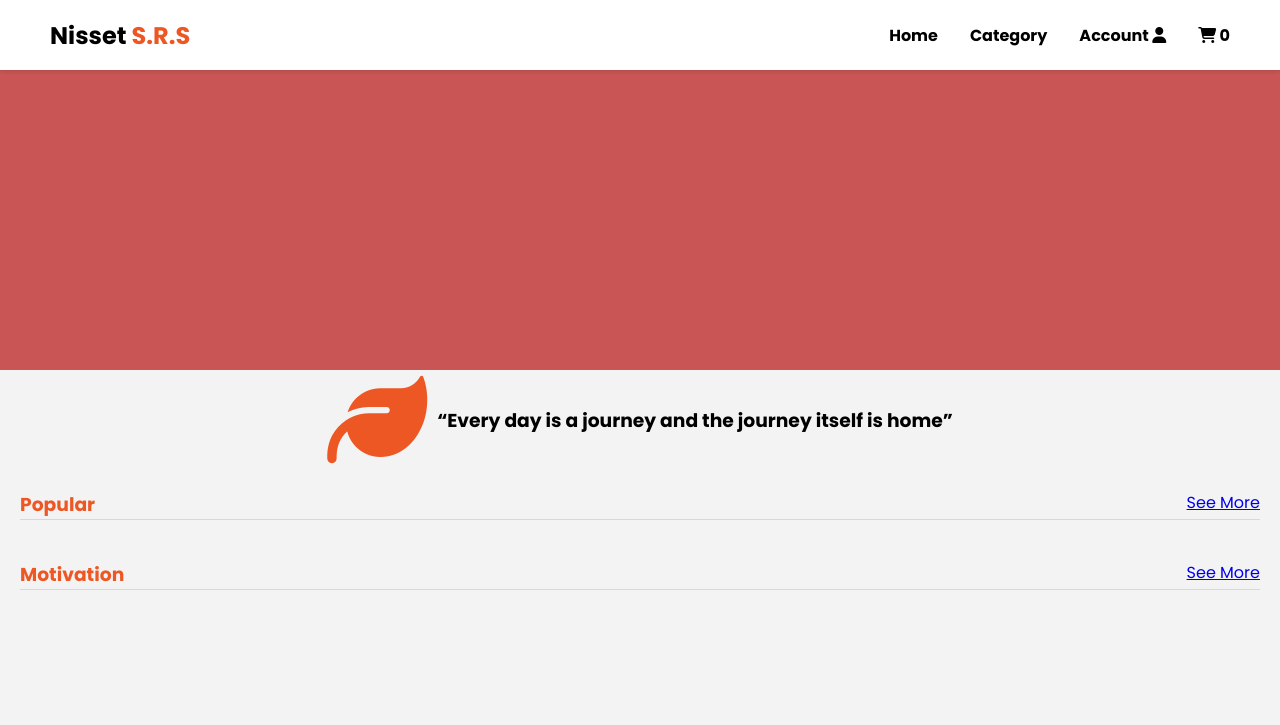
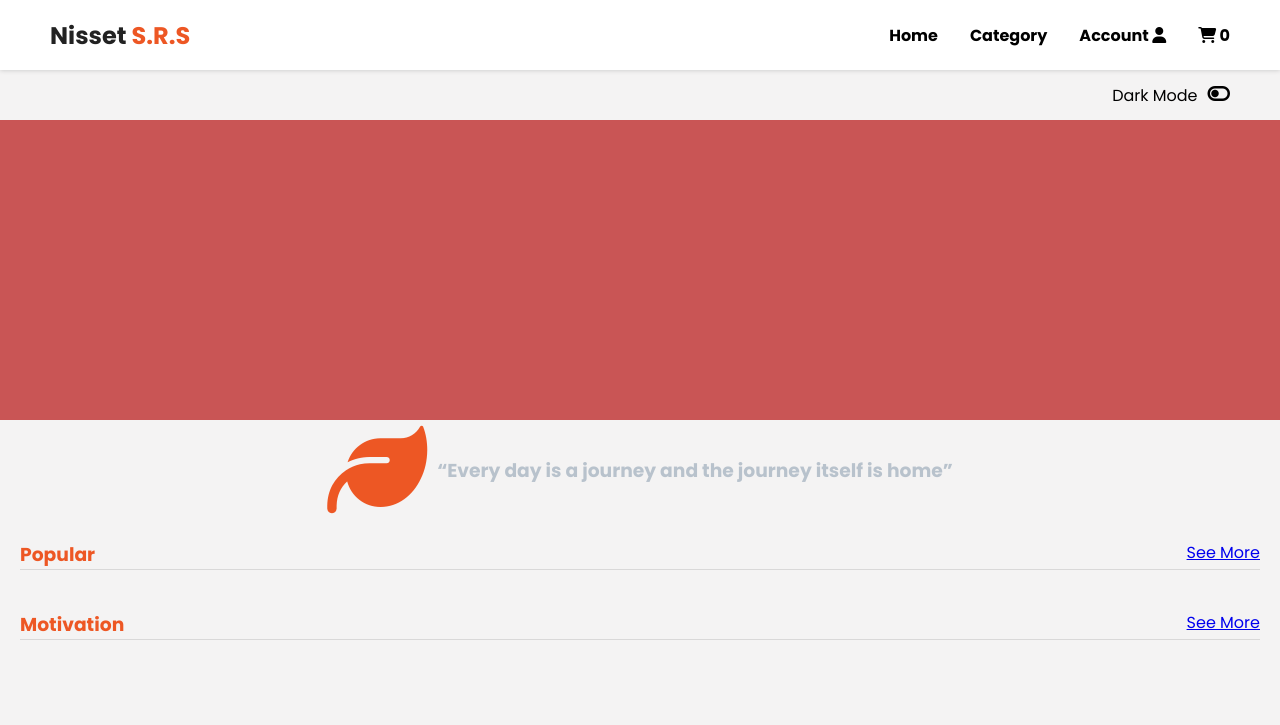
Before and after one commit to E8-Web-Application/book-store-project, a PHP site: page /book-store-project/pages/index.php in a window 1280 px wide. Shown: the top 725 px of the page. Before the commit the page ends 590 px from the top, so only its background shows below. Run offline with PHP 8.4, Linux system fonts and the light colour scheme; data comes from the database, SQL or seed files in the repository; data that the repository does not hold is empty; some libraries are stand-ins or nearby versions; some web fonts are replaced.

Commit message:
add dark-mode and book detail

```diff
--- a/Javascript/app.js
+++ b/Javascript/app.js
@@ -1,3 +1,30 @@
+
+// Dark Mode Start
+const darkMode=document.getElementById("dark-mode");
+const body = document.querySelector('body');
+
+// Check for the saved value of dark mode in localStorage
+const isDarkModeEnabled = localStorage.getItem('darkMode') === 'true';
+
+// Apply the dark mode styles if the saved value is true
+if (isDarkModeEnabled) {
+  body.classList.add('body-dark-mode');
+  document.querySelector('#dark-mode i').classList.add('fa-toggle-on');
+}
+
+// Add an event listener to the dark mode toggle button
+darkMode.addEventListener("click", () => {
+  // Toggle the dark mode class on the body element
+  body.classList.toggle('body-dark-mode');
+
+  // Toggle the toggle button icon
+  document.querySelector('#dark-mode i').classList.toggle('fa-toggle-on');
+
+  // Save the current state of the dark mode in localStorage
+  localStorage.setItem('darkMode', body.classList.contains('body-dark-mode'));
+});
+// Dark Mode End
+
 // Toggle button animation start
 const menu = document.querySelector(".menu");
 const line1 = document.querySelector(".line1");
@@ -5,7 +32,6 @@ const line2 = document.querySelector(".line2");
 const line3 = document.querySelector(".line3");
 const navbarMobile = document.querySelector(".navbar-mobile");
 menu.addEventListener("click", () => {
-  console.log("nice");
   setTimeout(() => {
     line1.classList.toggle("line1-active");
     line2.classList.toggle("line2-active");
--- a/css/style.css
+++ b/css/style.css
@@ -12,8 +12,21 @@ body {
     min-height: 100vh;
     background: #f4f3f3;
 }
+body.body-dark-mode {
+    background-color: #252525;
+    color: #fff;
+  }
 
+  .body-dark-mode h1, h2, h3 {
+    color: #ccc;
+  }
 
+  .body-dark-mode a {
+    color: #1ea7fd;
+  }
+.fa-toggle-on{
+    color: white;
+}
 .navbar {
     width: 100%;
     height: 70px;
@@ -27,7 +40,15 @@ body {
     z-index: 200;
     top: 0;
 }
-
+h1, h2, h3{
+    color: #222;
+}
+.body-dark-mode h1, h2, h3 {
+    color: #b8c2cc;
+  }
+.body-dark-mode .navbar{
+    background-color: #282C34;
+}
 .sr {
     color: #ed5724;
 }
@@ -498,4 +550,77 @@ body {
  border-radius:20px;
  text-decoration: none;
 }
+.body-dark-mode .category-pagination >a{
+    background-color: #282C34;
+}
 /* Order Page End */
+
+
+
+/* Book Detail Start */
+.book-detail-container{
+    width: 100%;
+    padding: 50px;
+    display: flex;
+    justify-content: center;
+}
+.book-detail-card{
+    max-width: 1000px;
+    display: flex;
+    gap: 50px;
+    background-color: white;
+    padding: 50px;
+    align-items: center;
+}
+.body-dark-mode .book-detail-card{
+    background-color: #282C34;
+}
+.book-detail-description{
+    display: flex;
+    flex-direction: column;
+    gap: 20px;
+}
+.book-detail-publisher{
+    display: flex;
+}
+.book-detail-publisher p:first-child{
+    width: 150px;
+    font-weight: bold;
+}
+
+@media screen and (max-width:600px) {
+
+    .book-detail-card{
+        flex-direction: c;
+    }
+
+}
+/* Book Detail End */
+
+
+
+/* Dark Mode Start */
+.dark-mode-container{
+    width: 100%;
+    height: 50px;
+    display: flex;
+    justify-content: flex-end;
+    padding:0 50px;
+}
+#dark-mode{
+    display: flex;
+    justify-content: center;
+    align-items: center;
+    gap: 10px;
+    cursor: pointer;
+}
+#dark-mode i{
+    font-size: 20px;
+}
+.dark-mode-btn{
+    border: none;
+    cursor: pointer;
+    background:none;
+
+}
+/* Dark Mode End */
--- a/pages/category.php
+++ b/pages/category.php
@@ -23,7 +23,7 @@
         }
 
     ?>
-        <a style="color: <?php echo $color;  ?>" href="./category.php?search=<?php echo $row['category_name']; ?>"><?php echo $row['category_name']; ?></a>
+        <a class="category-nav-name" style="color: <?php echo $color;  ?>" href="./category.php?search=<?php echo $row['category_name']; ?>"><?php echo $row['category_name']; ?></a>
     <?php
       }
     }
@@ -68,7 +68,9 @@
     ?>
         <div class="book-card">
           <div class="book-cover">
-            <img src="http://localhost/book-store-project/images/<?php echo $row['image'] ?>" alt="<?php echo $row['image'] ?>">
+           <a href="./book-detail.php">
+           <img src="http://localhost/book-store-project/images/<?php echo $row['image'] ?>" alt="<?php echo $row['image'] ?>">
+           </a>
           </div>
           <div class="book-name">
             <h4><?php echo $row['name'] ?></h4>
--- a/pages/index.php
+++ b/pages/index.php
@@ -1,5 +1,14 @@
 <?php include("../partials/header.php"); ?>
 <?php include("../partials/navbar.php") ?>
+<div class="dark-mode-container">
+  <div id="dark-mode">
+  <p>Dark Mode</p>
+  <button class="dark-mode-btn">
+  <i class="fas fa-toggle-off"></i>
+  <!-- <i class="fas fa-toggle-on"></i> -->
+</button>
+  </div>
+</div>
 <?php include("../partials/banner.php") ?>
 <!-- Quote Block Start -->
 
@@ -60,7 +69,9 @@
             <!-- A book Cart Start Tag -->
             <div class="book-card">
               <div class="book-cover">
-                <img src="http://localhost/book-store-project/images/<?php echo $product_row['image'] ?>" alt="<?php echo $product_row['image'] ?>">
+              <a href="./book-detail.php">
+              <img src="http://localhost/book-store-project/images/<?php echo $product_row['image'] ?>" alt="<?php echo $product_row['image'] ?>">
+              </a>
               </div>
               <div class="book-name">
                 <h4><?php echo $product_row['name'] ?></h4>
--- a/partials/connect.php
+++ b/partials/connect.php
@@ -1,7 +1,7 @@
 <?php
 $servername = "localhost";
 $username = "cheat2001";
-$password = "";
+$password = "cheat@@&&2001";
 $dbname = "testdb";
 
 // Create connection
--- a/partials/footer.php
+++ b/partials/footer.php
@@ -1,5 +1,5 @@
   <script src="../../book-store-project/Javascript/app.js
-"></script>
+" defer></script>
   </body>
 
 
```
Also changed, not shown: other parts of css/style.css (+33 -2 lines), pages/book-detail.php (added, +41 -0 lines).
